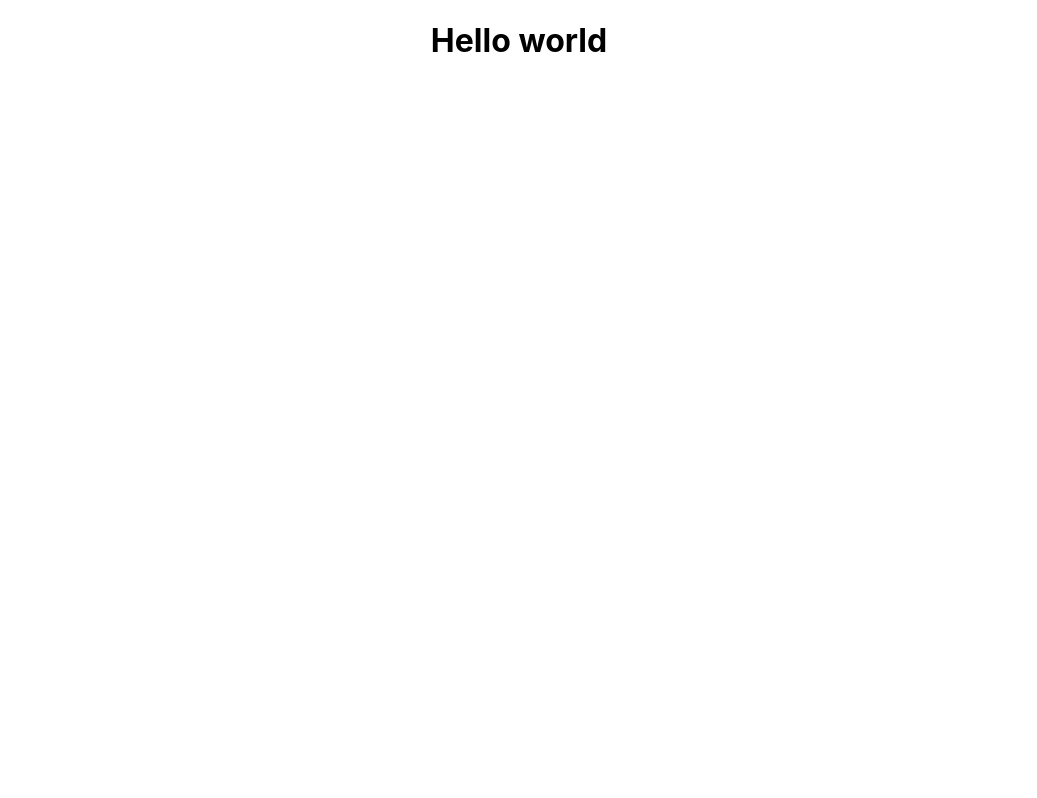
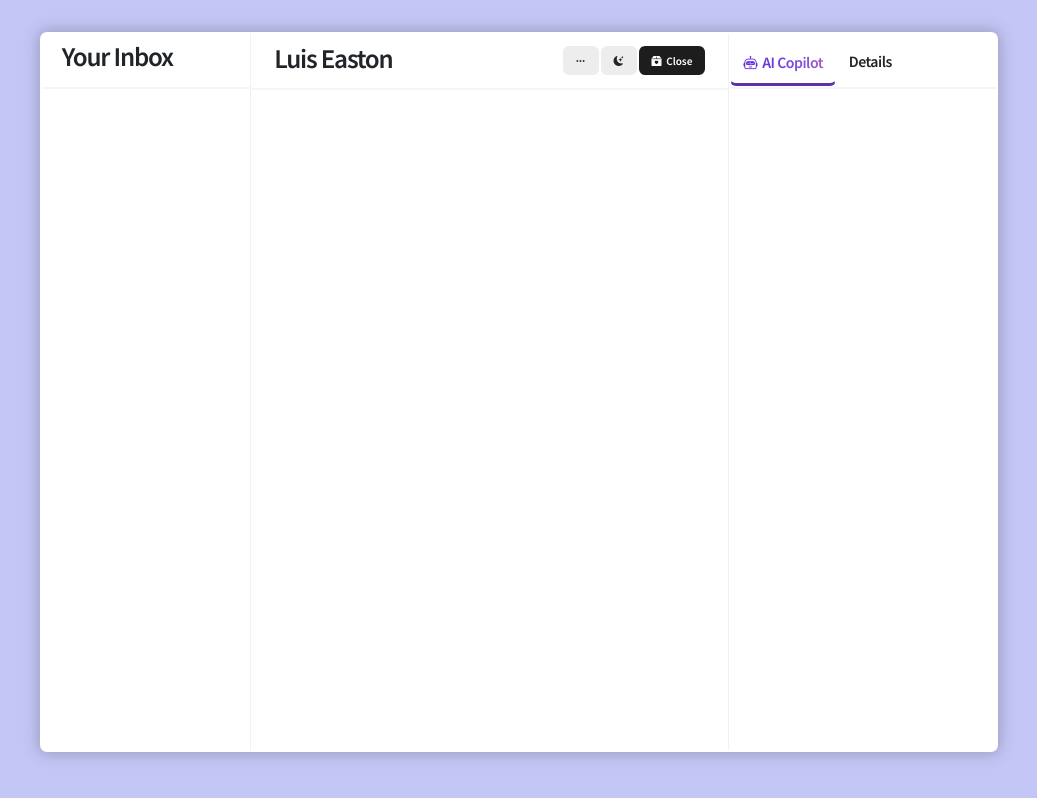
Before and after one commit to phani-x507/Inituitive-Chatbot-Frontend-Design-using-ReactJs, a React (Create React App) app: page / in a window 1280 px wide. Shown: the whole page, without its empty margins (121-1158 px from the left). Built offline with nearby package versions, Linux system fonts and the light colour scheme.

Commit message:
Title's of each Section Completed

```diff
--- a/src/App.js
+++ b/src/App.js
@@ -1,11 +1,57 @@
 import logo from './logo.svg';
 import './App.css';
+import 'bootstrap-icons/font/bootstrap-icons.css';
 
 function App() {
   return (
-    <div className="App">
-     <h1>Hello world</h1>
+    // Main Div. Contains all the components
+
+    <div className='main_div borders'>
+      {/* Main body Div for center allignment */}
+
+      <div className='body_div borders'>
+          <div className='inbox_section borders'>
+          <h4 className='heading_h4'>Your Inbox</h4>
+          <hr />
+          </div>
+
+          <div className='chat_section borders'>
+          {/* Converting heading into two sections. one for title and other for buttons */}
+          <div className='chat_section_heading borders'>
+            {/* chat_section_title is for title of the Chat */}
+            <div className='chat_section_title borders'>
+            {/* Chat Section Title */}
+              <h4 className='heading_h4'>Luis Easton</h4>
+
+            </div>
+
+            <div className='chat_section_title_buttons borders'>
+              {/* button for chat options */}
+              <button className='btn chat_section_title_button'><i class="bi bi-three-dots"></i></button>
+              {/* Button for Dark Mode */}
+              <button className='btn chat_section_title_button'><i class="bi bi-moon-stars-fill"></i></button>
+
+              <button className='btn btn chat_section_title_button1' ><i class="bi bi-box2-heart-fill"></i>{"\u00A0"} Close</button>
+            </div>
+
+
+          </div>
+           <hr style={{'margin-top':'1px'}} />
+          </div>
+
+          <div className='ai_copilot_section borders'>
+           <div className='ai_copilot_section_buttons' >
+            <button className='btn ai_copilot_section_buttons_agent_btn '><i class="bi bi-robot"></i>{"\u00A0"} AI Copilot </button>
+             <button className='btn ai_copilot_section_buttons_det_btn '>Details </button>
+           </div>
+           <hr />
+
+          </div>
+      </div>
+
+
     </div>
+
   );
 }
 
--- a/src/index.css
+++ b/src/index.css
@@ -1,10 +1,130 @@
+@import url('https://fonts.googleapis.com/css2?family=Noto+Sans+JP:wght@100..900&family=Open+Sans:ital,wght@0,300..800;1,300..800&family=Poppins:ital,wght@0,100;0,200;0,300;0,400;0,500;0,600;0,700;0,800;0,900;1,100;1,200;1,300;1,400;1,500;1,600;1,700;1,800;1,900&display=swap');
 body {
   margin: 0;
-  font-family: -apple-system, BlinkMacSystemFont, 'Segoe UI', 'Roboto', 'Oxygen',
-    'Ubuntu', 'Cantarell', 'Fira Sans', 'Droid Sans', 'Helvetica Neue',
-    sans-serif;
+  font-family:"Noto Sans JP", sans-serif;
   -webkit-font-smoothing: antialiased;
+
   -moz-osx-font-smoothing: grayscale;
+  background-color: #c4c6f6 !important;
+}
+
+.borders {
+  border: 1px solid transparent;
+}
+
+button{
+  font-family: "Noto Sans JP", sans-serif !important;
+  font-weight: 600 !important;
+
+
+  border-radius: 5px;
+
+
+  cursor: pointer;
+}
+
+.main_div{
+  margin: auto;
+  height: 98vh;
+  display: flex;
+  justify-content: center;
+  align-items: center;
+
+}
+
+
+.body_div{
+height: 90vh;
+width: 75%;
+background-color: white;
+border-radius: 7px;
+box-shadow: 0px 0px 15px 2px rgba(69, 69, 69, 0.307) ;
+display: flex;
+}
+
+.inbox_section{
+  width: 22%;
+  border-right:1.8px solid rgb(242, 241, 241) !important;
+
+}
+
+.heading_h4{
+  font-family:"Noto Sans JP", sans-serif;
+  font-weight: 600;
+  letter-spacing: -1.2px;
+  margin-left: 20px;
+  margin-top: 8px;
+
+}
+
+
+.body_div hr{
+  color: rgb(216, 216, 216);
+  border-width: 2px;
+}
+
+.chat_section{
+width: 50%;
+ border-right:1.8px solid rgb(242, 241, 241) !important;
+}
+.chat_section_heading {
+  display: flex;
+  justify-content: space-between;
+
+}
+.chat_section_title_buttons{
+  margin-right: 20px;
+}
+/* Chat Section Title */
+.chat_section_title_buttons button{
+  margin: 10px 1px;
+  font-size: 10px !important;
+
+
+}
+.chat_section_title_button{
+  background-color: #ededed !important;
+
+
+}
+.chat_section_title_button1{
+  background-color: #1d1d1d !important;
+  color: white !important;
+
+}
+
+
+
+
+/* Ai Pilot Section Starts Here */
+.ai_copilot_section{
+  width: 28%;
+}
+.ai_copilot_section_buttons_agent_btn{
+
+
+
+  background:linear-gradient(90deg,rgba(87, 26, 219, 1) 0%, rgba(128, 83, 224, 1) 69%, rgba(199, 87, 180, 1) 100%);
+  -webkit-background-clip: text;
+  -webkit-text-fill-color: transparent;
+  font-size: 14px !important;
+
+  letter-spacing: -0.5px;
+
+  position: relative;
+  top: 9px;
+  padding-bottom: 10px !important;
+  border-bottom: 3.5px solid !important;
+  border-bottom-color: rgb(89, 50, 172) !important;
+}
+
+.ai_copilot_section_buttons_det_btn{
+    font-size: 14px !important;
+  margin-top: 10px;
+  letter-spacing: -0.5px;
+}
+.ai_copilot_section hr{
+  margin-top: 8px;
 }
 
 code {
--- a/src/index.js
+++ b/src/index.js
@@ -1,6 +1,7 @@
 import React from 'react';
 import ReactDOM from 'react-dom/client';
 import './index.css';
+import 'bootstrap/dist/css/bootstrap.css';
 import App from './App';
 import reportWebVitals from './reportWebVitals';
 
```
Also changed, not shown: package.json (+7 -0 lines), 1 other file (tests, documents, lock files or other folders).
